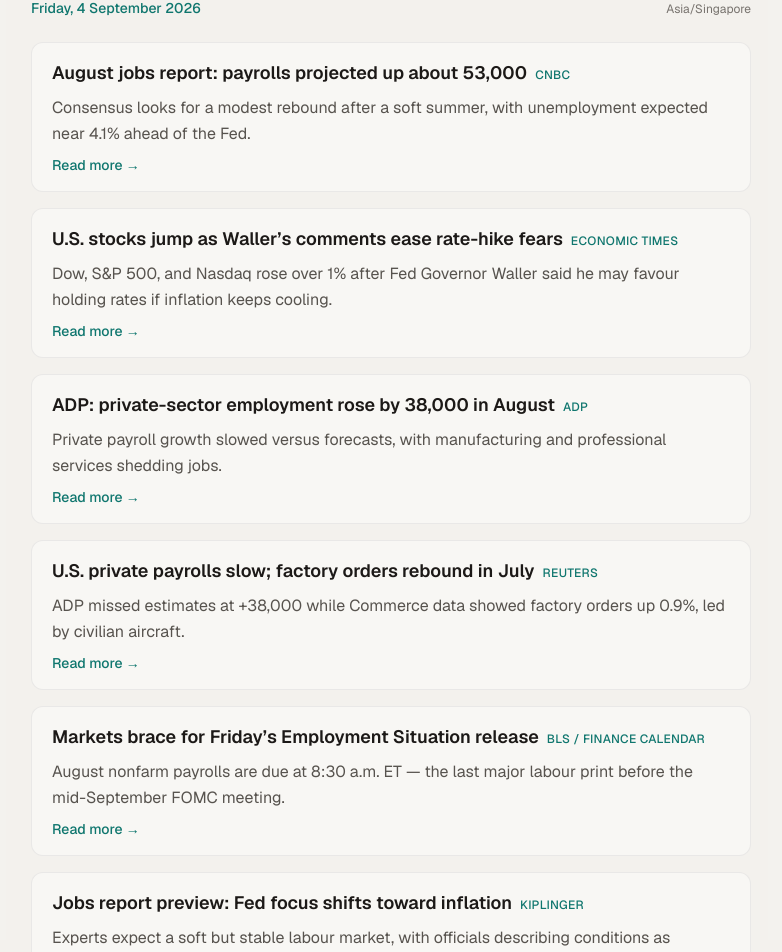
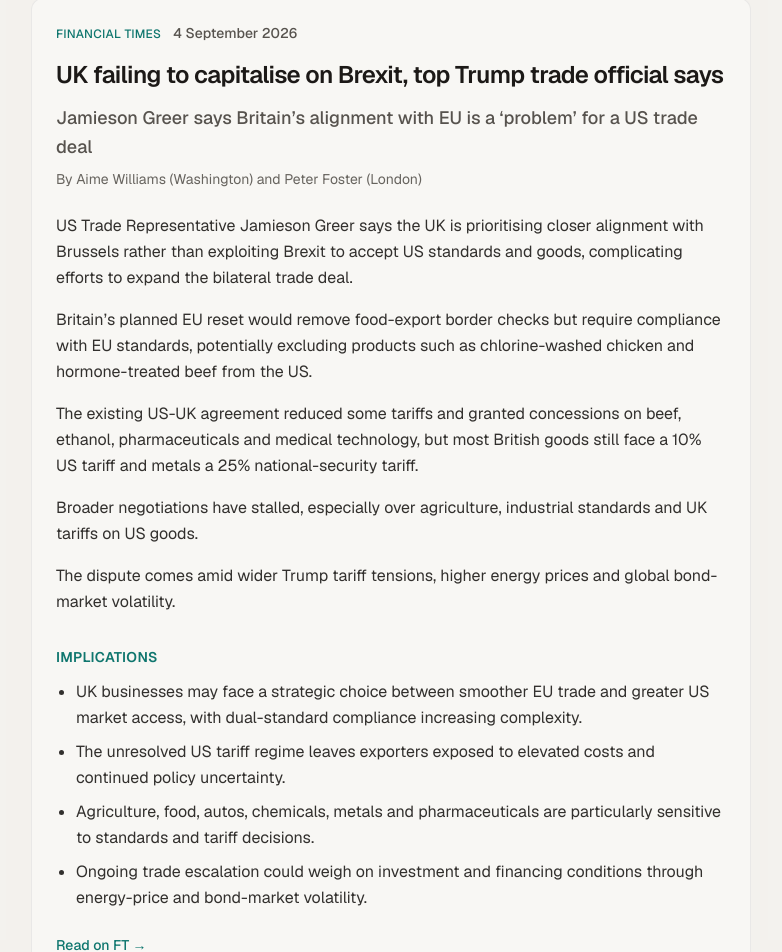
Before and after one commit to kongckk/personal-site, a Next.js app: page / in a window 1280 px wide. Shown: the part 1601-2553 px from the top of the page, without its empty margins (249-1031 px from the left). Built offline with nearby package versions, Linux system fonts and the light colour scheme.

Commit message:
Replace finance news list with FT top story summary
Swap the multi-item finance headlines for a single Financial Times top story section with summary, implications, and Read on FT link.

```diff
--- a/src/app/page.tsx
+++ b/src/app/page.tsx
@@ -2,7 +2,7 @@
 import { Hero } from "@/components/Hero";
 import { Agenda } from "@/components/Agenda";
 import { About } from "@/components/About";
-import { FinanceNews } from "@/components/FinanceNews";
+import { FtTopStory } from "@/components/FtTopStory";
 import { Skills } from "@/components/Skills";
 import { Contact } from "@/components/Contact";
 import { Footer } from "@/components/Footer";
@@ -21,7 +21,7 @@
         <Hero />
         <Agenda />
         <About />
-        <FinanceNews />
+        <FtTopStory />
         <Skills />
         <Contact />
       </main>
--- a/src/components/FinanceNews.tsx
+++ /dev/null
@@ -1,49 +0,0 @@
-import { financeNews } from "@/content/financeNews";
-import { Section } from "./Section";
-
-export function FinanceNews() {
-  return (
-    <Section id="finance-news" heading={financeNews.heading} className="bg-surface/60">
-      <div className="mb-6 flex flex-col gap-1 sm:flex-row sm:items-baseline sm:justify-between">
-        <p className="text-sm font-medium text-accent">{financeNews.dateLabel}</p>
-        <p className="text-xs text-muted/80">{financeNews.timezone}</p>
-      </div>
-
-      <ul className="space-y-4">
-        {financeNews.items.map((item) => (
-          <li
-            key={item.url}
-            className="rounded-xl border border-line/80 bg-canvas px-4 py-4 sm:px-5"
-          >
-            <div className="flex flex-col gap-2">
-              <div className="flex flex-wrap items-baseline gap-x-2 gap-y-1">
-                <a
-                  href={item.url}
-                  target="_blank"
-                  rel="noopener noreferrer"
-                  className="font-display text-lg font-semibold text-ink transition hover:text-accent focus-visible:outline focus-visible:outline-2 focus-visible:outline-offset-2 focus-visible:outline-accent"
-                >
-                  {item.headline}
-                </a>
-                <span className="text-xs font-medium uppercase tracking-wide text-accent">
-                  {item.source}
-                </span>
-              </div>
-              <p className="text-sm leading-relaxed text-muted sm:text-base">
-                {item.blurb}
-              </p>
-              <a
-                href={item.url}
-                target="_blank"
-                rel="noopener noreferrer"
-                className="text-sm font-medium text-accent transition hover:text-accent-hover"
-              >
-                Read more →
-              </a>
-            </div>
-          </li>
-        ))}
-      </ul>
-    </Section>
-  );
-}
--- /dev/null
+++ b/src/components/FtTopStory.tsx
@@ -0,0 +1,60 @@
+import { ftTopStory } from "@/content/ftTopStory";
+import { Section } from "./Section";
+
+export function FtTopStory() {
+  const paragraphs = ftTopStory.summary.split(/(?<=\.)\s+(?=[A-Z])/);
+
+  return (
+    <Section id="ft-story" heading={ftTopStory.heading} className="bg-surface/60">
+      <article className="rounded-xl border border-line/80 bg-canvas px-4 py-5 sm:px-6 sm:py-6">
+        <div className="mb-4 flex flex-wrap items-baseline gap-x-3 gap-y-1">
+          <span className="text-xs font-medium uppercase tracking-wide text-accent">
+            {ftTopStory.source}
+          </span>
+          <time className="text-sm font-medium text-muted">{ftTopStory.dateLabel}</time>
+        </div>
+
+        <h3 className="font-display text-xl font-semibold tracking-tight text-ink sm:text-2xl">
+          {ftTopStory.headline}
+        </h3>
+
+        <p className="mt-3 text-base font-medium leading-relaxed text-muted sm:text-lg">
+          {ftTopStory.standfirst}
+        </p>
+
+        <p className="mt-2 text-sm text-muted/90">By {ftTopStory.authors}</p>
+
+        <div className="mt-6 space-y-4">
+          {paragraphs.map((paragraph) => (
+            <p
+              key={paragraph.slice(0, 48)}
+              className="text-sm leading-relaxed text-ink/90 sm:text-base"
+            >
+              {paragraph}
+            </p>
+          ))}
+        </div>
+
+        <div className="mt-8">
+          <h4 className="text-sm font-semibold uppercase tracking-wide text-accent">
+            Implications
+          </h4>
+          <ul className="mt-3 list-disc space-y-2 pl-5 text-sm leading-relaxed text-ink/90 sm:text-base">
+            {ftTopStory.implications.map((item) => (
+              <li key={item.slice(0, 48)}>{item}</li>
+            ))}
+          </ul>
+        </div>
+
+        <a
+          href={ftTopStory.url}
+          target="_blank"
+          rel="noopener noreferrer"
+          className="mt-6 inline-flex text-sm font-medium text-accent transition hover:text-accent-hover focus-visible:outline focus-visible:outline-2 focus-visible:outline-offset-2 focus-visible:outline-accent"
+        >
+          Read on FT →
+        </a>
+      </article>
+    </Section>
+  );
+}
--- a/src/components/Hero.tsx
+++ b/src/components/Hero.tsx
@@ -45,10 +45,10 @@
             Get in touch
           </a>
           <a
-            href="#finance-news"
+            href="#ft-story"
             className="inline-flex items-center justify-center rounded-full border border-line bg-canvas px-5 py-2.5 text-sm font-medium text-ink transition hover:border-ink/20 hover:bg-surface focus-visible:outline focus-visible:outline-2 focus-visible:outline-offset-2 focus-visible:outline-accent"
           >
-            Today in finance
+            FT top story
           </a>
         </div>
       </div>
--- a/src/content/financeNews.ts
+++ /dev/null
@@ -1,59 +0,0 @@
-export type FinanceNewsItem = {
-  headline: string;
-  source: string;
-  blurb: string;
-  url: string;
-};
-
-export const financeNews = {
-  heading: "Today in finance",
-  dateLabel: "Friday, 4 September 2026",
-  timezone: "Asia/Singapore",
-  updatedAt: "2026-09-04T05:53:00Z",
-  items: [
-    {
-      headline: "August jobs report: payrolls projected up about 53,000",
-      source: "CNBC",
-      blurb:
-        "Consensus looks for a modest rebound after a soft summer, with unemployment expected near 4.1% ahead of the Fed.",
-      url: "https://www.cnbc.com/2026/09/03/august-2026-jobs-report-payrolls.html",
-    },
-    {
-      headline: "U.S. stocks jump as Waller’s comments ease rate-hike fears",
-      source: "Economic Times",
-      blurb:
-        "Dow, S&P 500, and Nasdaq rose over 1% after Fed Governor Waller said he may favour holding rates if inflation keeps cooling.",
-      url: "https://economictimes.indiatimes.com/markets/us-stocks/wall-street-guide/us-stocks-today-us-stocks-jump-as-waller-comments-ease-rate-hike-fears/articleshow/133745833.cms",
-    },
-    {
-      headline: "ADP: private-sector employment rose by 38,000 in August",
-      source: "ADP",
-      blurb:
-        "Private payroll growth slowed versus forecasts, with manufacturing and professional services shedding jobs.",
-      url: "https://mediacenter.adp.com/2026-09-02-ADP-National-Employment-Report-Private-Sector-Employment-Increased-by-38,000-Jobs-in-August",
-    },
-    {
-      headline: "U.S. private payrolls slow; factory orders rebound in July",
-      source: "Reuters",
-      blurb:
-        "ADP missed estimates at +38,000 while Commerce data showed factory orders up 0.9%, led by civilian aircraft.",
-      url: "https://ktwb.com/2026/09/02/us-private-payrolls-growth-slows-in-august-adp-says/",
-    },
-    {
-      headline: "Markets brace for Friday’s Employment Situation release",
-      source: "BLS / Finance Calendar",
-      blurb:
-        "August nonfarm payrolls are due at 8:30 a.m. ET — the last major labour print before the mid-September FOMC meeting.",
-      url: "https://www.bls.gov/schedule/news_release/empsit.htm",
-    },
-    {
-      headline: "Jobs report preview: Fed focus shifts toward inflation",
-      source: "Kiplinger",
-      blurb:
-        "Experts expect a soft but stable labour market, with officials describing conditions as satisfactory while watching prices.",
-      url: "https://www.kiplinger.com/investing/economy/jobs-report-august-2026-what-to-expect",
-    },
-  ] satisfies FinanceNewsItem[],
-} as const;
-
-export type FinanceNewsContent = typeof financeNews;
--- /dev/null
+++ b/src/content/ftTopStory.ts
@@ -0,0 +1,21 @@
+export const ftTopStory = {
+  heading: "FT top story",
+  source: "Financial Times",
+  headline:
+    "UK failing to capitalise on Brexit, top Trump trade official says",
+  standfirst:
+    "Jamieson Greer says Britain’s alignment with EU is a ‘problem’ for a US trade deal",
+  authors: "Aime Williams (Washington) and Peter Foster (London)",
+  dateLabel: "4 September 2026",
+  url: "https://www.ft.com/content/0d2beac3-ef62-4cbf-959e-b5c6b9703081",
+  summary:
+    "US Trade Representative Jamieson Greer says the UK is prioritising closer alignment with Brussels rather than exploiting Brexit to accept US standards and goods, complicating efforts to expand the bilateral trade deal. Britain’s planned EU reset would remove food-export border checks but require compliance with EU standards, potentially excluding products such as chlorine-washed chicken and hormone-treated beef from the US. The existing US-UK agreement reduced some tariffs and granted concessions on beef, ethanol, pharmaceuticals and medical technology, but most British goods still face a 10% US tariff and metals a 25% national-security tariff. Broader negotiations have stalled, especially over agriculture, industrial standards and UK tariffs on US goods. The dispute comes amid wider Trump tariff tensions, higher energy prices and global bond-market volatility.",
+  implications: [
+    "UK businesses may face a strategic choice between smoother EU trade and greater US market access, with dual-standard compliance increasing complexity.",
+    "The unresolved US tariff regime leaves exporters exposed to elevated costs and continued policy uncertainty.",
+    "Agriculture, food, autos, chemicals, metals and pharmaceuticals are particularly sensitive to standards and tariff decisions.",
+    "Ongoing trade escalation could weigh on investment and financing conditions through energy-price and bond-market volatility.",
+  ],
+} as const;
+
+export type FtTopStoryContent = typeof ftTopStory;
--- a/src/content/site.ts
+++ b/src/content/site.ts
@@ -53,7 +53,7 @@
   nav: [
     { label: "Agenda", href: "#agenda" },
     { label: "About", href: "#about" },
-    { label: "Finance news", href: "#finance-news" },
+    { label: "FT top story", href: "#ft-story" },
     { label: "Skills", href: "#skills" },
     { label: "Contact", href: "#contact" },
   ],
```
